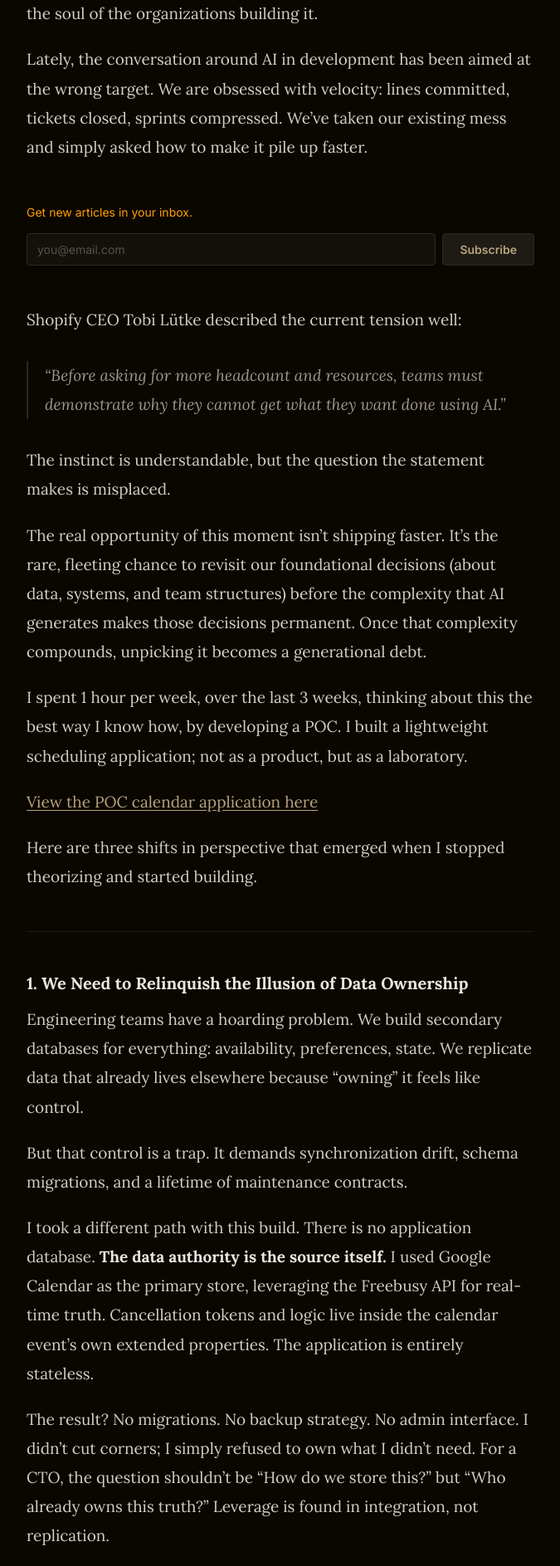
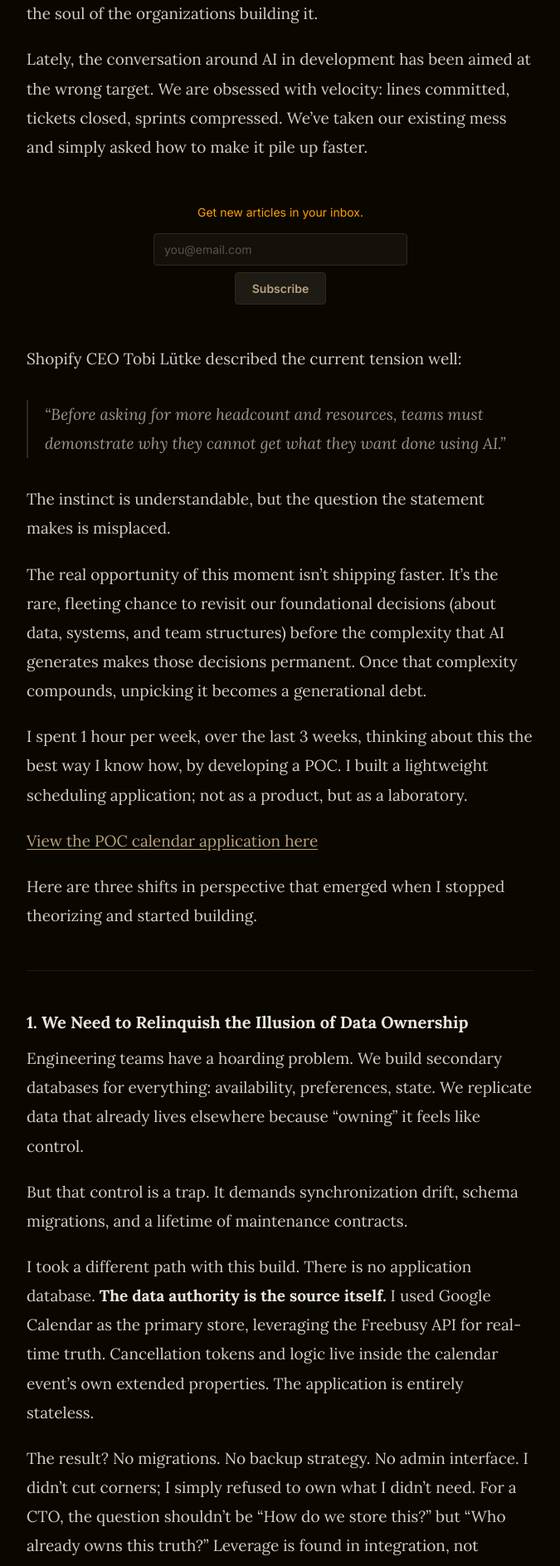
Before and after one commit to RobBrown/robisit, a Jekyll site: the page built from _articles/stop-building-islands.md, in a window 1280 px wide. Shown: the part 368-2255 px from the top of the page at 83% size, without its empty margins (302-977 px from the left). Built offline with Jekyll 4.4.1, drawn with Linux system fonts in a browser that asks for light colours.

Commit message:
Center inline subscribe form with stacked layout and 50% width input
Co-Authored-By: Claude Opus 4.6 (1M context) <noreply@anthropic.com>

```diff
--- a/_articles/stop-building-islands.md
+++ b/_articles/stop-building-islands.md
@@ -13,10 +13,10 @@ Software is changing. But the real story isn't the code; it’s the shift in the
 
 Lately, the conversation around AI in development has been aimed at the wrong target. We are obsessed with velocity: lines committed, tickets closed, sprints compressed. We’ve taken our existing mess and simply asked how to make it pile up faster.
 
-<div class="subscribe subscribe--inline" style="border-top:none;padding:20px 0;margin:28px 0;">
+<div class="subscribe subscribe--inline" style="border-top:none;padding:20px 0;margin:28px 0;text-align:center;">
 <p id="subscribe-label-inline">Get new articles in your inbox.</p>
-<form id="subscribe-form-inline">
-<input type="email" name="entry.99560001" placeholder="you@email.com" required>
+<form id="subscribe-form-inline" style="flex-direction:column;align-items:center;">
+<input type="email" name="entry.99560001" placeholder="you@email.com" required style="width:50%;min-width:200px;">
 <button type="submit">Subscribe</button>
 </form>
 </div>
```
